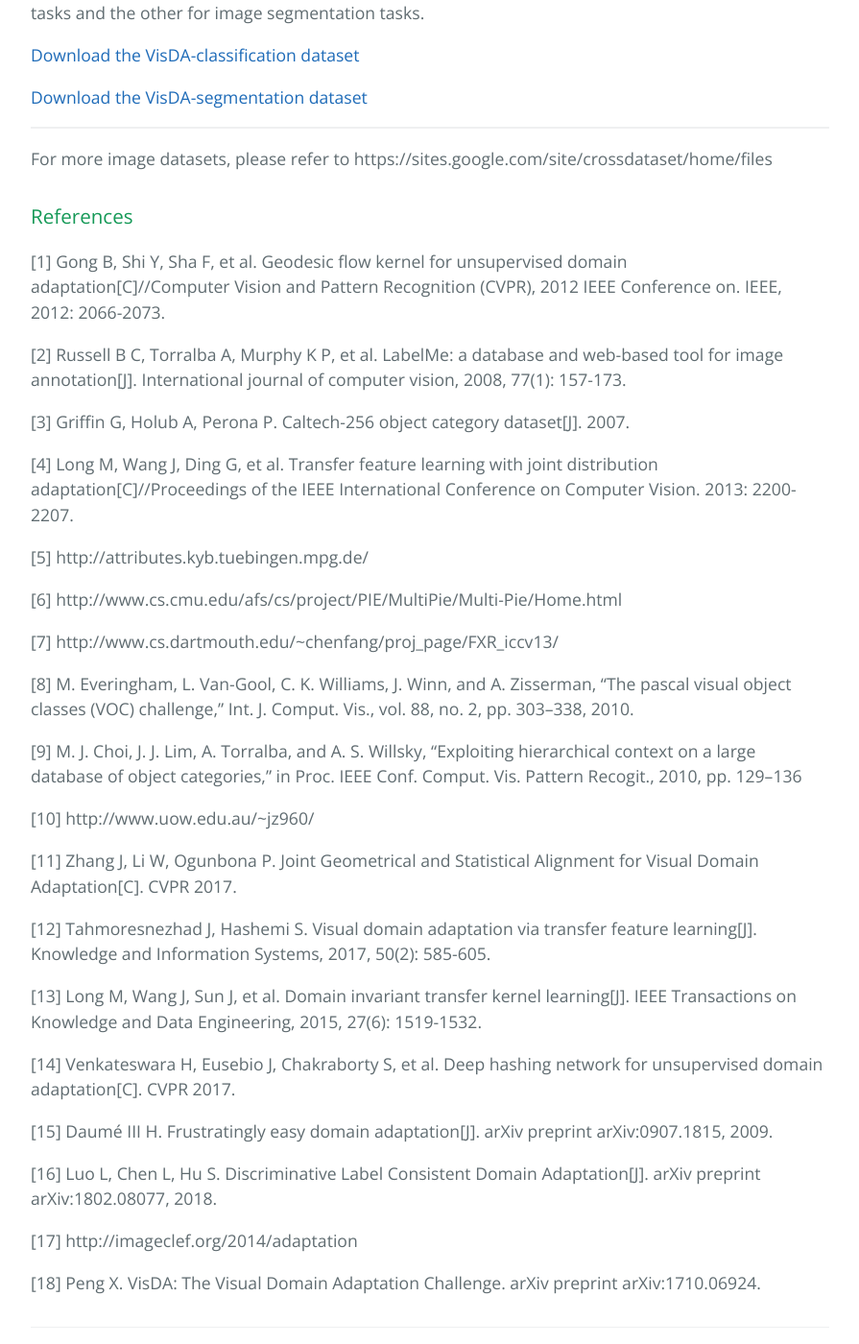
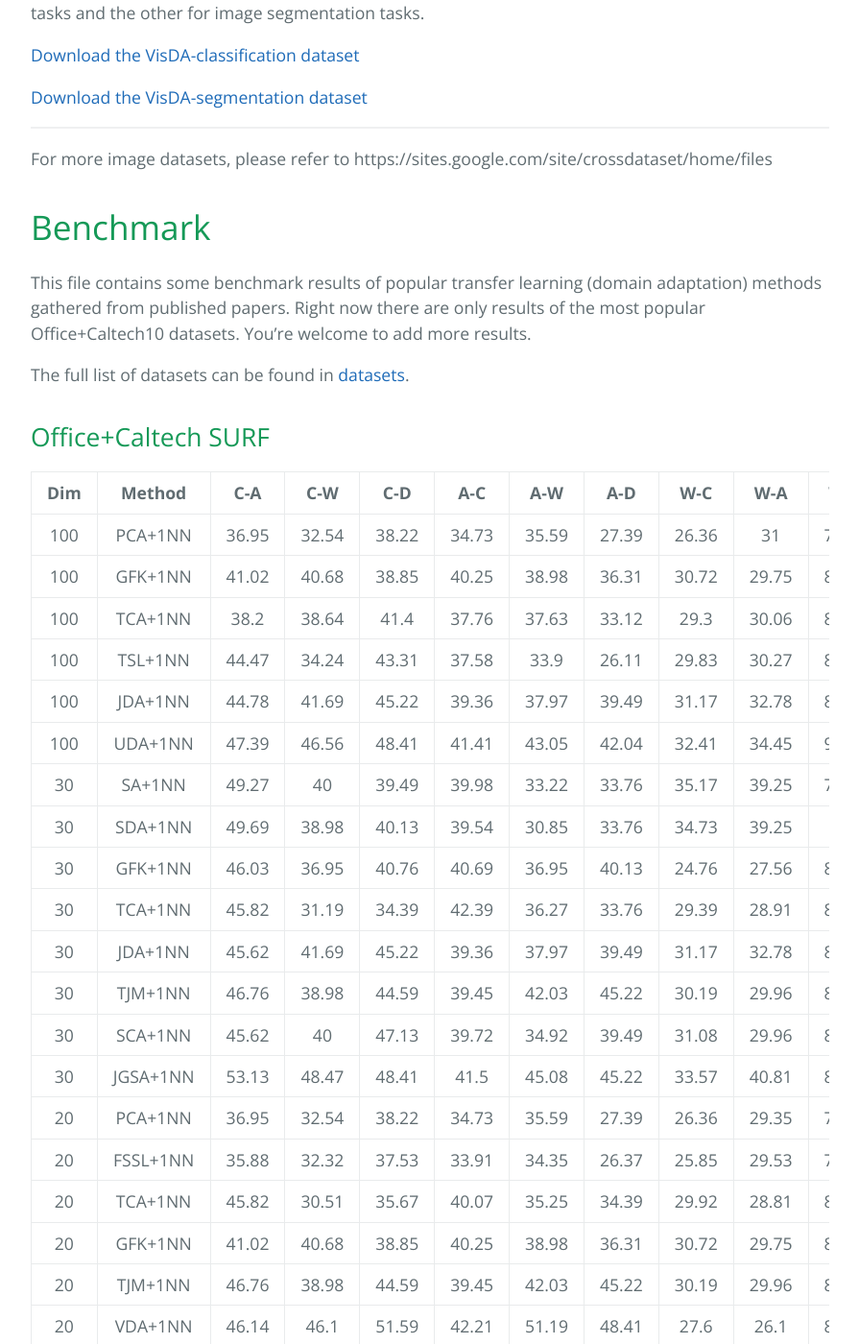
Before and after one commit to dragon9001/MMG-page, a Jekyll site: the page built from docs/fsl_data.md, in a window 1280 px wide and 1400 px high, scrolled down 5943 px. Shown: the whole window at 96% size, without its empty margins (192-1087 px from the left). Built offline with Jekyll 4.4.1, drawn with Linux system fonts in a browser that asks for light colours; our own code applies the rules of GitHub Pages for plain Markdown files; some of the changed text lies outside the part shown.

```diff
--- a/docs/fsl_data.md
+++ b/docs/fsl_data.md
@@ -202,40 +202,80 @@ This is a dataset from VisDA 2017 challenge. It contains two subdatasets, one fo
 
 For more image datasets, please refer to https://sites.google.com/site/crossdataset/home/files
 
-### References
+# Benchmark
 
-[1] Gong B, Shi Y, Sha F, et al. Geodesic flow kernel for unsupervised domain adaptation[C]//Computer Vision and Pattern Recognition (CVPR), 2012 IEEE Conference on. IEEE, 2012: 2066-2073.
+This file contains some benchmark results of popular transfer learning (domain adaptation) methods gathered from published papers. Right now there are only results of the most popular Office+Caltech10 datasets. You're welcome to add more results.
 
-[2] Russell B C, Torralba A, Murphy K P, et al. LabelMe: a database and web-based tool for image annotation[J]. International journal of computer vision, 2008, 77(1): 157-173.
+The full list of datasets can be found in [datasets](https://github.com/jindongwang/transferlearning/blob/master/data/dataset.md).
 
-[3] Griffin G, Holub A, Perona P. Caltech-256 object category dataset[J]. 2007.
+## Office+Caltech SURF
 
-[4] Long M, Wang J, Ding G, et al. Transfer feature learning with joint distribution adaptation[C]//Proceedings of the IEEE International Conference on Computer Vision. 2013: 2200-2207.
+| **Dim** | **Method** | **C-A** | **C-W** | **C-D** | **A-C** | **A-W** | **A-D** | **W-C** | **W-A** | **W-D** | **D-C** | **D-A** | **D-W** |
+|:---:|:--------:|:-----:|:-----:|:-----:|:-----:|:-----:|:-----:|:-----:|:-----:|:-----:|:-----:|:-----:|:-----:|
+| 100 | PCA+1NN | 36.95 | 32.54 | 38.22 | 34.73 | 35.59 | 27.39 | 26.36 | 31 | 77.07 | 29.65 | 32.05 | 75.93 |
+| 100 | GFK+1NN | 41.02 | 40.68 | 38.85 | 40.25 | 38.98 | 36.31 | 30.72 | 29.75 | 80.89 | 30.28 | 32.05 | 75.59 |
+| 100 | TCA+1NN | 38.2 | 38.64 | 41.4 | 37.76 | 37.63 | 33.12 | 29.3 | 30.06 | 87.26 | 31.7 | 32.15 | 86.1 |
+| 100 | TSL+1NN | 44.47 | 34.24 | 43.31 | 37.58 | 33.9 | 26.11 | 29.83 | 30.27 | 87.26 | 28.5 | 27.56 | 85.42 |
+| 100 | JDA+1NN | 44.78 | 41.69 | 45.22 | 39.36 | 37.97 | 39.49 | 31.17 | 32.78 | 89.17 | 31.52 | 33.09 | 89.49 |
+| 100 | UDA+1NN | 47.39 | 46.56 | 48.41 | 41.41 | 43.05 | 42.04 | 32.41 | 34.45 | 91.08 | 34.19 | 34.24 | 90.85 |
+| 30 | SA+1NN | 49.27 | 40 | 39.49 | 39.98 | 33.22 | 33.76 | 35.17 | 39.25 | 75.16 | 34.55 | 39.87 | 76.95 |
+| 30 | SDA+1NN | 49.69 | 38.98 | 40.13 | 39.54 | 30.85 | 33.76 | 34.73 | 39.25 | 75.8 | 35.89 | 38.73 | 76.95 |
+| 30 | GFK+1NN | 46.03 | 36.95 | 40.76 | 40.69 | 36.95 | 40.13 | 24.76 | 27.56 | 85.35 | 29.3 | 28.71 | 80.34 |
+| 30 | TCA+1NN | 45.82 | 31.19 | 34.39 | 42.39 | 36.27 | 33.76 | 29.39 | 28.91 | 89.17 | 30.72 | 31 | 86.1 |
+| 30 | JDA+1NN | 45.62 | 41.69 | 45.22 | 39.36 | 37.97 | 39.49 | 31.17 | 32.78 | 89.17 | 31.52 | 33.09 | 89.49 |
+| 30 | TJM+1NN | 46.76 | 38.98 | 44.59 | 39.45 | 42.03 | 45.22 | 30.19 | 29.96 | 89.17 | 31.43 | 32.78 | 85.42 |
+| 30 | SCA+1NN | 45.62 | 40 | 47.13 | 39.72 | 34.92 | 39.49 | 31.08 | 29.96 | 87.26 | 30.72 | 31.63 | 84.41 |
+| 30 | JGSA+1NN | 53.13 | 48.47 | 48.41 | 41.5 | 45.08 | 45.22 | 33.57 | 40.81 | 88.54 | 30.28 | 38.73 | 93.22 |
+| 20 | PCA+1NN | 36.95 | 32.54 | 38.22 | 34.73 | 35.59 | 27.39 | 26.36 | 29.35 | 77.07 | 29.65 | 32.05 | 75.93 |
+| 20 | FSSL+1NN | 35.88 | 32.32 | 37.53 | 33.91 | 34.35 | 26.37 | 25.85 | 29.53 | 76.79 | 27.89 | 30.61 | 74.99 |
+| 20 | TCA+1NN | 45.82 | 30.51 | 35.67 | 40.07 | 35.25 | 34.39 | 29.92 | 28.81 | 85.99 | 32.06 | 31.42 | 86.44 |
+| 20 | GFK+1NN | 41.02 | 40.68 | 38.85 | 40.25 | 38.98 | 36.31 | 30.72 | 29.75 | 80.89 | 30.28 | 32.05 | 75.59 |
+| 20 | TJM+1NN | 46.76 | 38.98 | 44.59 | 39.45 | 42.03 | 45.22 | 30.19 | 29.96 | 89.17 | 31.43 | 32.78 | 85.42 |
+| 20 | VDA+1NN | 46.14 | 46.1 | 51.59 | 42.21 | 51.19 | 48.41 | 27.6 | 26.1 | 89.18 | 31.26 | 37.68 | 90.85 |
+| no | 1NN | 23.7 | 25.76 | 25.48 | 26 | 29.83 | 25.48 | 19.86 | 22.96 | 59.24 | 26.27 | 28.5 | 63.39 |
+| no | SVM | 55.64 | 45.22 | 43.73 | 45.77 | 42.04 | 39.66 | 31.43 | 34.76 | 82.8 | 29.39 | 26.62 | 63.39 |
+| no | LapSVM | 56.27 | 45.8 | 43.73 | 44.23 | 42.74 | 39.79 | 31.99 | 34.77 | 83.43 | 29.49 | 27.37 | 64.31 |
+| no | TKL | 54.28 | 46.5 | 51.19 | 45.59 | 49.04 | 46.44 | 34.82 | 40.92 | 83.44 | 35.8 | 40.71 | 84.75 |
+| no | KMM | 48.32 | 45.78 | 53.53 | 42.21 | 42.38 | 42.72 | 29.01 | 31.94 | 71.98 | 31.61 | 32.2 | 72.88 |
+| no | DTMKL | 54.33 | 42.04 | 44.74 | 45.01 | 36.94 | 40.85 | 32.5 | 36.53 | 88.85 | 32.1 | 34.03 | 81.69 |
+| no | SKM+SVM | 53.97 | 43.31 | 43.05 | 44.7 | 37.58 | 42.37 | 31.34 | 35.07 | 89.81 | 30.37 | 30.27 | 81.02 |
 
-[5] http://attributes.kyb.tuebingen.mpg.de/
+**Results are coming from:**
 
-[6] http://www.cs.cmu.edu/afs/cs/project/PIE/MultiPie/Multi-Pie/Home.html
+- 1~5：[4]
+- 6~15: [11]
+- 16~21: [12]
+- 22~28: [13]
 
-[7] http://www.cs.dartmouth.edu/~chenfang/proj_page/FXR_iccv13/
+- - -
 
-[8] M. Everingham, L. Van-Gool, C. K. Williams, J. Winn, and A. Zisserman, “The pascal visual object classes (VOC) challenge,” Int. J. Comput. Vis., vol. 88, no. 2, pp. 303–338, 2010.
+## Office+Caltech10 Decaf6
 
-[9] M. J. Choi, J. J. Lim, A. Torralba, and A. S. Willsky, “Exploiting hierarchical context on a large database of object categories,” in Proc. IEEE Conf. Comput. Vis. Pattern Recogit., 2010, pp. 129–136
+Luckily, there is one article [16] that gathers the results of many popular methods on Decaf6 features. The benchmark is as the following image from that article:
 
-[10] http://www.uow.edu.au/~jz960/
+![](https://raw.githubusercontent.com/jindongwang/transferlearning/master/png/result_office_caltech_decaf.jpg)
 
-[11] Zhang J, Li W, Ogunbona P. Joint Geometrical and Statistical Alignment for Visual Domain Adaptation[C]. CVPR 2017.
+## Office-31
 
-[12] Tahmoresnezhad J, Hashemi S. Visual domain adaptation via transfer feature learning[J]. Knowledge and Information Systems, 2017, 50(2): 585-605.
+More and more researches chose to compare the accuracy on Office-31 datasets. Here is the comparison of both traditional and deep methods:
 
-[13] Long M, Wang J, Sun J, et al. Domain invariant transfer kernel learning[J]. IEEE Transactions on Knowledge and Data Engineering, 2015, 27(6): 1519-1532.
-
-[14] Venkateswara H, Eusebio J, Chakraborty S, et al. Deep hashing network for unsupervised domain adaptation[C]. CVPR 2017.
-
-[15] Daumé III H. Frustratingly easy domain adaptation[J]. arXiv preprint arXiv:0907.1815, 2009.
-
-[16] Luo L, Chen L, Hu S. Discriminative Label Consistent Domain Adaptation[J]. arXiv preprint arXiv:1802.08077, 2018.
-
-[17] http://imageclef.org/2014/adaptation
-
-[18] Peng X. VisDA: The Visual Domain Adaptation Challenge. arXiv preprint arXiv:1710.06924.
+| Method | A - D | A - W | D - A | D - W | W-A | W-D | Average |
+|:--------------:|:-----:|:-----:|:-----:|:-----:|:----:|:----:|:-------:|
+| SVM | 55.7 | 50.6 | 46.5 | 93.1 | 43.0 | 97.4 | 64.4 |
+| TCA | 45.4 | 40.5 | 36.5 | 78.2 | 34.1 | 84.0 | 53.1 |
+| GFK | 52.0 | 48.2 | 41.8 | 86.5 | 38.6 | 87.5 | 59.1 |
+| SA | 46.2 | 42.5 | 39.3 | 78.9 | 36.3 | 80.6 | 54.0 |
+| DANN | 34.0 | 34.1 | 20.1 | 62.0 | 21.2 | 64.4 | 39.3 |
+| CORAL | 57.1 | 53.1 | 51.1 | 94.6 | 47.3 | 98.2 | 66.9 |
+| AlexNet | 63.8 | 61.6 | 51.1 | 95.4 | 49.8 | 99.0 | 70.1 |
+| ResNet | 68.9 | 68.4 | 62.5 | 96.7 | 60.7 | 99.3 | 76.1 |
+| DDC | 64.4 | 61.8 | 52.1 | 95.0 | 52.2 | 98.5 | 70.6 |
+| DAN | 67.0 | 68.5 | 54.0 | 96.0 | 53.1 | 99.0 | 72.9 |
+| RTN | 71.0 | 73.3 | 50.5 | 96.8 | 51.0 | 99.6 | 73.7 |
+| RevGrad | 72.3 | 73.0 | 53.4 | 96.4 | 51.2 | 99.2 | 74.3 |
+| DCORAL | 66.4 | 66.8 | 52.8 | 95.7 | 51.5 | 99.2 | 72.1 |
+| DUCDA | 68.3 | 68.3 | 53.6 | 96.2 | 51.6 | 99.7 | 73.0 |
+| JAN(AlexNet) | 71.8 | 74.9 | 58.3 | 96.6 | 55.0 | 99.5 | 76.0 |
+| JAN-A(AlexNet) | 72.8 | 75.2 | 57.5 | 96.6 | 56.3 | 99.6 | 76.3 |
+| JAN(ResNet) | 84.7 | 85.4 | 68.6 | 97.4 | 70.0 | 99.8 | 84.3 |
+| JAN-A(ResNet) | 85.1 | 86.0 | 69.2 | 96.7 | 70.7 | 99.7 | 84.6 |
```
Also changed, not shown: index.md (+3 -3 lines).
